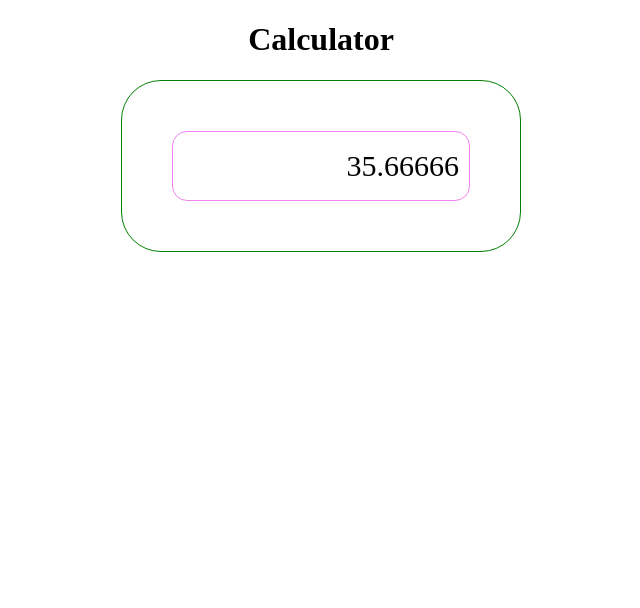
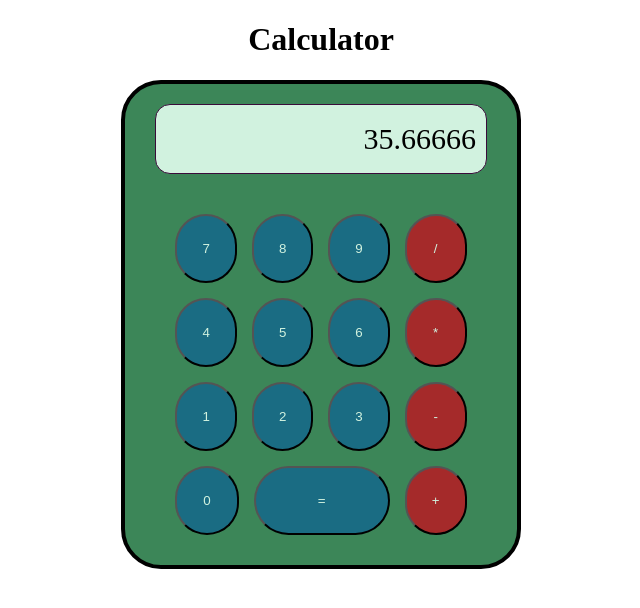
Before and after one commit to Leschechka/calculator, a plain HTML site: page index.html in a window 1280 px wide. Shown: the whole page, without its empty margins (319-959 px from the left). Drawn offline with Linux system fonts and the light colour scheme.

Commit message:
griding buttons and dividing them into two groups

```diff
--- a/index.html
+++ b/index.html
@@ -10,7 +10,35 @@
 	<h1>Calculator</h1>
 	<div class="calculator">
 		<div class="screen"><p>35.66666</p></div>
-		<div class="buttons"></div>
+		<div class="buttons">
+			<div class="digits">
+				<div class="row">
+					<button class="digit" id="seven">7</button>
+					<button class="digit" id="eight">8</button>
+					<button class="digit" id="nine">9</button>
+				</div>
+				<div class="row">
+					<button class="digit" id="four">4</button>
+					<button class="digit" id="five">5</button>
+					<button class="digit" id="six">6</button>
+				</div>
+				<div class="row">
+					<button class="digit" id="one">1</button>
+					<button class="digit" id="two">2</button>
+					<button class="digit" id="three">3</button>
+				</div>
+				<div class="row">
+					<button class="digit" id="null">0</button>
+					<button class="equal" id="equal">=</button>
+				</div>
+			</div>
+			<div class="operators">
+				<button class="operator" id="divide">/</button>
+				<button class="operator" id="multiply">*</button>
+				<button class="operator" id="minus">-</button>
+				<button class="operator" id="plus">+</button>
+			</div>
+		</div>
 	</div>
 	<script src="index.js"></script>
 </body>
--- a/styles.css
+++ b/styles.css
@@ -12,21 +12,64 @@ body {
 }
 
 .calculator {
-	border: 1px solid green;
+	border: 4px solid rgb(0, 0, 0);
+	background-color: rgb(60, 134, 88);
 	margin-left: auto;
 	margin-right: auto;
-	padding: 50px;
+	padding: 20px 30px;
 	border-radius: 40px;
 	width: 400px;
 }
 
 .screen {
-	border: 1px solid violet;
+	border: 1px solid rgb(58, 11, 58);
 	height: 70px;
 	border-radius: 15px;
+	background-color: rgb(209, 242, 223);
 	display: flex;
 	justify-content: flex-end;
 	align-items: center;
 	font-size: 30px;
 	padding-right: 10px;
+	margin-bottom: 30px;
 }
+
+.buttons {
+	display: flex;
+	border-radius: 15px;
+	justify-content: center;
+	padding: 10px;
+}
+
+button {
+	padding: 25px;
+	border-radius: 70px;
+	color: rgb(209, 242, 223);
+}
+
+.row {
+	display: flex;
+}
+#null{
+	flex: 1;
+}
+
+#equal{
+	flex: 9;
+}
+
+.operator {
+	background-color: brown;
+}
+
+.digit, .equal {
+	background-color: #1A6C83;
+}
+.operators, .digits {
+	display: flex;
+	flex-direction: column;
+}
+
+.row, .operators, .digits, .buttons {
+	gap: 15px;
+}
```
